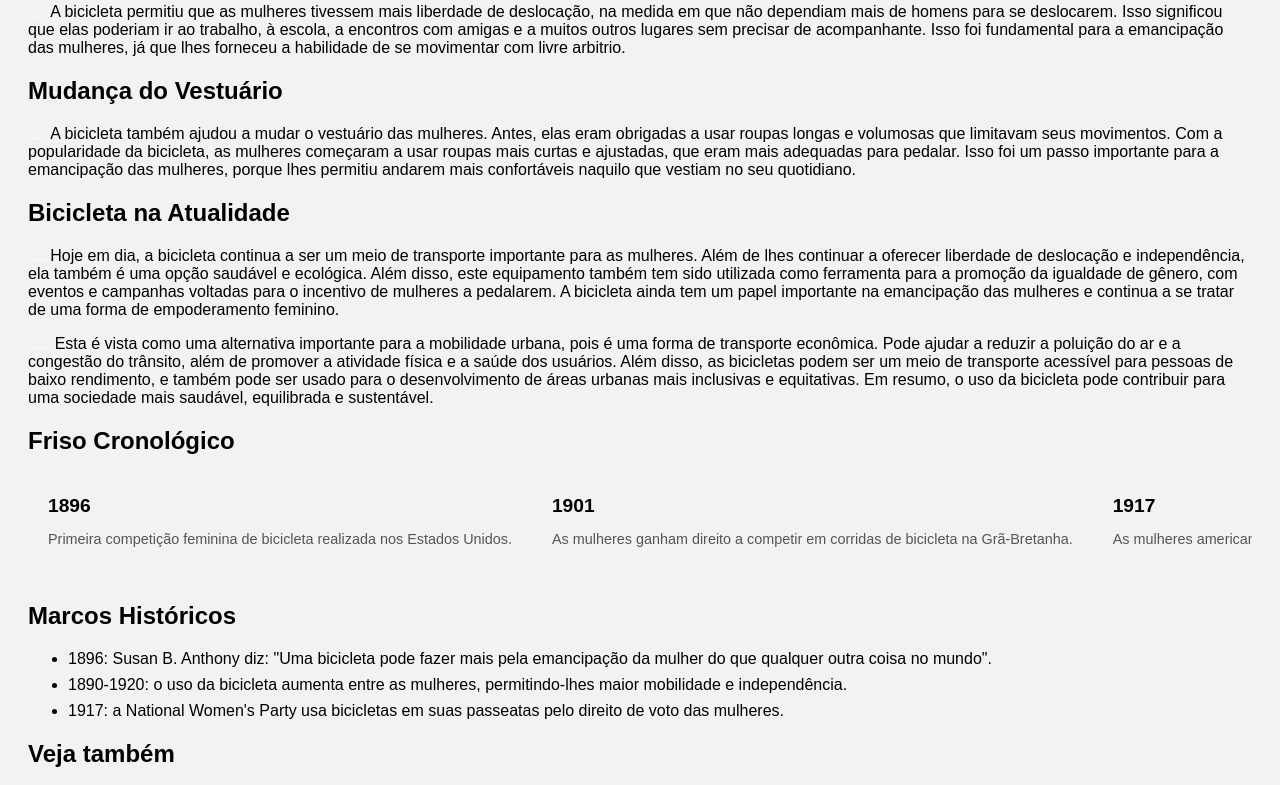
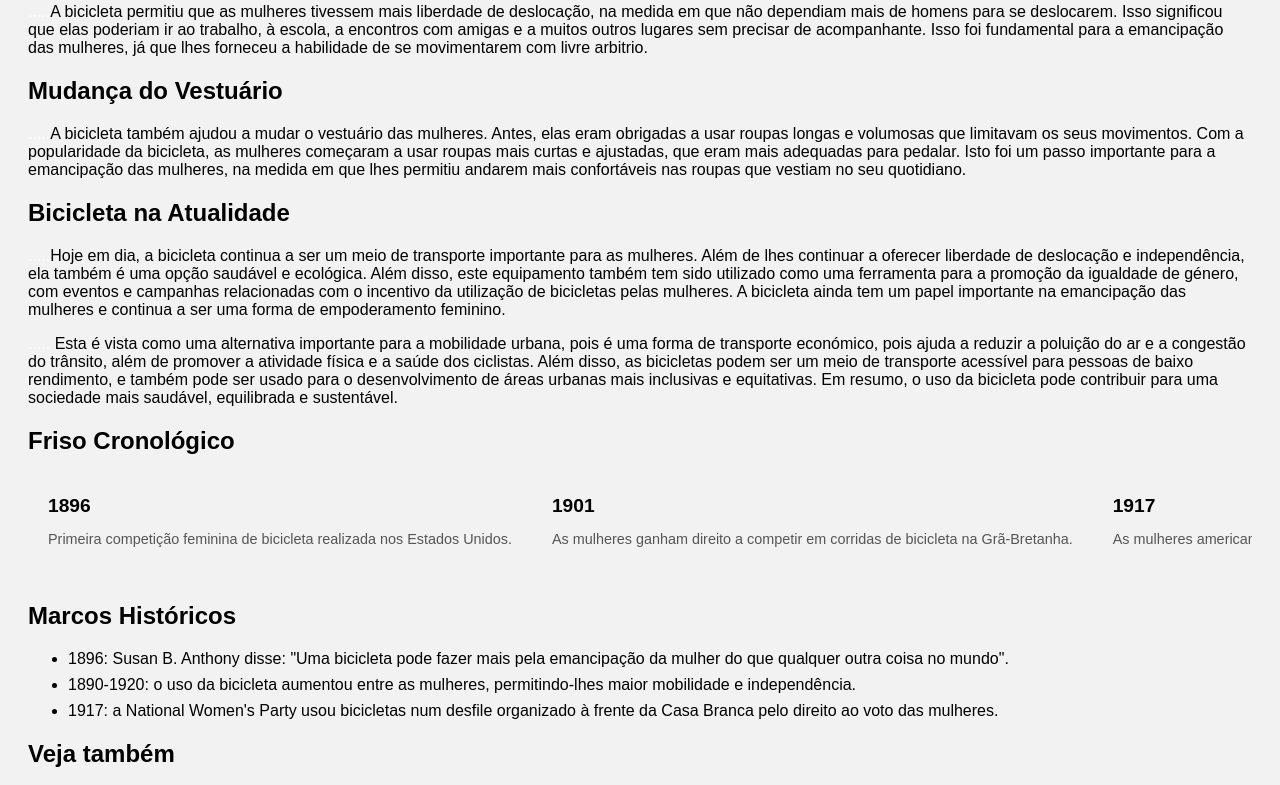
Before and after one commit to trabalho-bibicleta/zoom, a plain HTML site: page index.html in a window 1280 px wide. Shown: the part 896-1681 px from the top of the page. Drawn offline with Linux system fonts and the light colour scheme; grey boxes are pictures that could not be loaded.

Commit message:
Update index.html

```diff
--- a/index.html
+++ b/index.html
@@ -48,7 +48,7 @@
       <section id="historia">
         <h2>História da Bicicleta e das Mulheres</h2>
         <p> <t style="color: white;">.....</t>A bicicleta surgiu no final do século XIX como uma forma de transporte inovadora e acessível. No entanto, foi somente no início do século XX que as mulheres começaram a utilizá-la como meio de transporte. A feminista americana Susan Anthony foi uma das primeiras a defender a bicicleta como uma ferramenta para a emancipação das mulheres, pois permitia que elas se deslocassem sozinhas e com independência.</p>
-        <p><t style="color: white;">.....</t>Na época, as mulheres eram vistas como fracas e incapazes de pedalar uma bicicleta, e a sociedade as considerava inapropriadas para esse tipo de atividade. Contudo, algumas mulheres começaram a usar a bicicleta como meio de transporte e como forma de desafiar as normas sociais.
+        <p><t style="color: white;">.....</t>Na época, as mulheres eram vistas como fracas e incapazes de andar de bicicleta, e a sociedade considerava-as inapropriadas para esse tipo de atividade. Contudo, algumas mulheres começaram a usar a bicicleta como meio de transporte e como forma de desafiar as normas sociais.
  <p></p>
  <p style="color: white;">.</p>
 
@@ -76,16 +76,16 @@
       </section>
       <section id="liberdade">
         <h2>Liberdade de Deslocação</h2>
-        <p><t style="color: white;">.....</t>A bicicleta permitiu que as mulheres tivessem mais liberdade de deslocação, na medida em que não dependiam mais de homens para se deslocarem. Isso significou que elas poderiam ir ao trabalho, à escola, a encontros com amigas e a muitos outros lugares sem precisar de acompanhante. Isso foi fundamental para a emancipação das mulheres, já que lhes forneceu a habilidade de se movimentar com livre arbitrio.</p>
+        <p><t style="color: white;">.....</t>A bicicleta permitiu que as mulheres tivessem mais liberdade de deslocação, na medida em que não dependiam mais de homens para se deslocarem. Isso significou que elas poderiam ir ao trabalho, à escola, a encontros com amigas e a muitos outros lugares sem precisar de acompanhante. Isso foi fundamental para a emancipação das mulheres, já que lhes forneceu a habilidade de se movimentarem com livre arbitrio.</p>
       </section>
       <section id="vestuario">
         <h2>Mudança do Vestuário</h2>
-        <p><t style="color: white;">.....</t>A bicicleta também ajudou a mudar o vestuário das mulheres. Antes, elas eram obrigadas a usar roupas longas e volumosas que limitavam seus movimentos. Com a popularidade da bicicleta, as mulheres começaram a usar roupas mais curtas e ajustadas, que eram mais adequadas para pedalar. Isso foi um passo importante para a emancipação das mulheres, porque lhes permitiu andarem mais confortáveis naquilo que vestiam no seu quotidiano.</p>
+        <p><t style="color: white;">.....</t>A bicicleta também ajudou a mudar o vestuário das mulheres. Antes, elas eram obrigadas a usar roupas longas e volumosas que limitavam os seus movimentos. Com a popularidade da bicicleta, as mulheres começaram a usar roupas mais curtas e ajustadas, que eram mais adequadas para pedalar. Isto foi um passo importante para a emancipação das mulheres, na medida em que lhes permitiu andarem mais confortáveis nas roupas que vestiam no seu quotidiano.</p>
       </section>
       <section id="atualidade">
 <h2>Bicicleta na Atualidade</h2>
-<p><t style="color: white;">.....</t>Hoje em dia, a bicicleta continua a ser um meio de transporte importante para as mulheres. Além de lhes continuar a oferecer liberdade de deslocação e independência, ela também é uma opção saudável e ecológica. Além disso, este equipamento também tem sido utilizada como ferramenta para a promoção da igualdade de gênero, com eventos e campanhas voltadas para o incentivo de mulheres a pedalarem. A bicicleta ainda tem um papel importante na emancipação das mulheres e continua a se tratar de uma forma de empoderamento feminino.</p>
-<p> <t style="color: white;">.....</t> Esta é vista como uma alternativa importante para a mobilidade urbana, pois é uma forma de transporte econômica. Pode ajudar a reduzir a poluição do ar e a congestão do trânsito, além de promover a atividade física e a saúde dos usuários. Além disso, as bicicletas podem ser um meio de transporte acessível para pessoas de baixo rendimento, e também pode ser usado para o desenvolvimento de áreas urbanas mais inclusivas e equitativas. Em resumo, o uso da bicicleta pode contribuir para uma sociedade mais saudável, equilibrada e sustentável.</p>
+<p><t style="color: white;">.....</t>Hoje em dia, a bicicleta continua a ser um meio de transporte importante para as mulheres. Além de lhes continuar a oferecer liberdade de deslocação e independência, ela também é uma opção saudável e ecológica. Além disso, este equipamento também tem sido utilizado como uma ferramenta para a promoção da igualdade de género, com eventos e campanhas relacionadas com o incentivo da utilização de bicicletas pelas mulheres. A bicicleta ainda tem um papel importante na emancipação das mulheres e continua a ser uma forma de empoderamento feminino.</p>
+<p> <t style="color: white;">.....</t> Esta é vista como uma alternativa importante para a mobilidade urbana, pois é uma forma de transporte económico, pois ajuda a reduzir a poluição do ar e a congestão do trânsito, além de promover a atividade física e a saúde dos ciclistas. Além disso, as bicicletas podem ser um meio de transporte acessível para pessoas de baixo rendimento, e também pode ser usado para o desenvolvimento de áreas urbanas mais inclusivas e equitativas. Em resumo, o uso da bicicleta pode contribuir para uma sociedade mais saudável, equilibrada e sustentável.</p>
 
 </section>
 <section id="friso">
@@ -102,7 +102,7 @@
   </div>
   <div class="timeline-item">
       <h2 class="timeline-date">1917</h2>
-      <p class="timeline-event">As mulheres americanas ganham o direito de voto, e muitas começam a usar bicicletas para se deslocar até as urnas.</p>
+      <p class="timeline-event">As mulheres americanas ganham o direito de voto, e muitas começam a usar bicicletas para se deslocarem até as urnas.</p>
   </div>
   <div class="timeline-item">
       <h2 class="timeline-date">1940</h2>
@@ -110,7 +110,7 @@
   </div>
   <div class="timeline-item">
       <h2 class="timeline-date">1970</h2>
-      <p class="timeline-event">As mulheres começam a se organizar em grupos de ciclistas, lutando por direitos e segurança nas estradas.</p>
+      <p class="timeline-event">As mulheres começam a organizar-se em grupos de ciclistas, lutando por direitos e segurança nas estradas.</p>
   </div>
   <div class="timeline-item">
       <h2 class="timeline-date">2022</h2>
@@ -125,9 +125,9 @@
 <section id="marcos">
 <h2>Marcos Históricos</h2>
 <ul>
-  <li>1896: Susan B. Anthony diz: "Uma bicicleta pode fazer mais pela emancipação da mulher do que qualquer outra coisa no mundo".</li>
-  <li>1890-1920: o uso da bicicleta aumenta entre as mulheres, permitindo-lhes maior mobilidade e independência.</li>
-  <li>1917: a National Women's Party usa bicicletas em suas passeatas pelo direito de voto das mulheres.</li>
+  <li>1896: Susan B. Anthony disse: "Uma bicicleta pode fazer mais pela emancipação da mulher do que qualquer outra coisa no mundo".</li>
+  <li>1890-1920: o uso da bicicleta aumentou entre as mulheres, permitindo-lhes maior mobilidade e independência.</li>
+  <li>1917: a National Women's Party usou bicicletas num desfile organizado à frente da Casa Branca pelo direito ao voto das mulheres.</li>
 </ul>
 </section>
 
```
